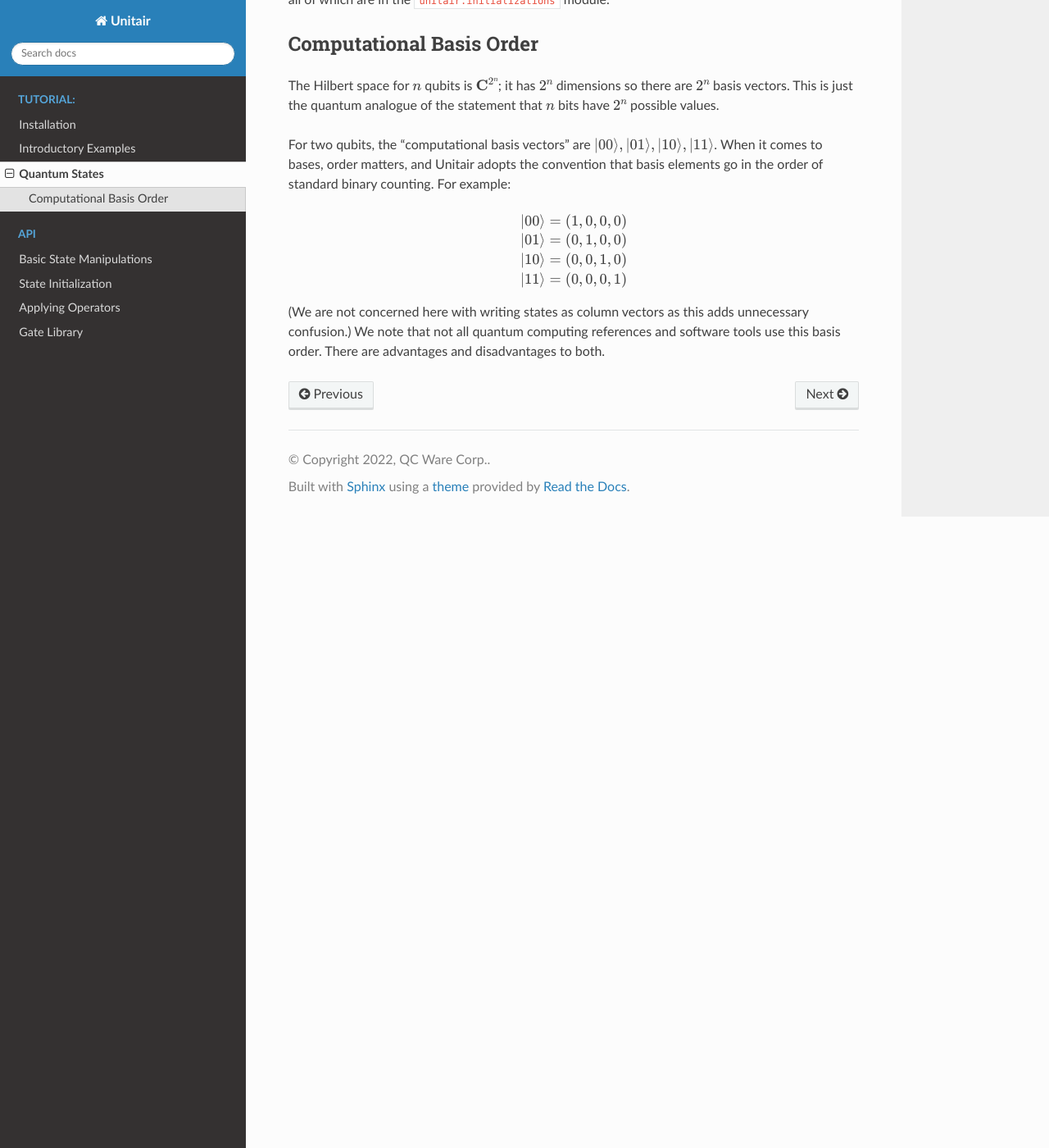
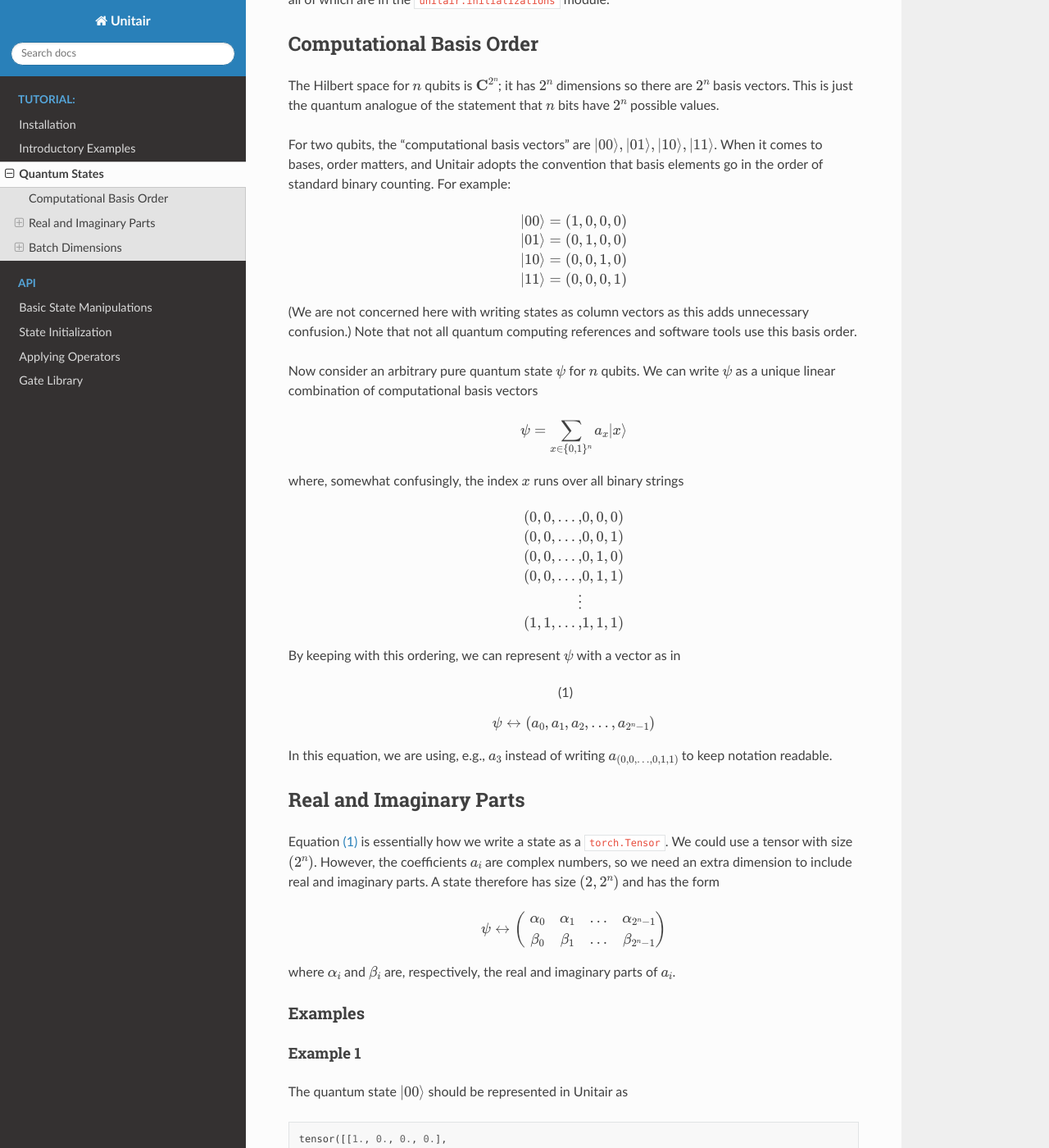
Before and after one commit to qcware/qcware-unitair, a Sphinx documentation site: the page built from docs/tutorial/quantum_states.rst, in a window 1280 px wide and 1400 px high, scrolled down 835 px. Shown: the whole window at 82% size. Built offline with Sphinx 7.4.7 and the Read the Docs theme 2.0.0, drawn with Linux system fonts in a browser that asks for light colours; some of the changed text lies outside the part shown.

Commit message:
Add/modify documentation

```diff
--- a/docs/tutorial/quantum_states.rst
+++ b/docs/tutorial/quantum_states.rst
@@ -1,5 +1,6 @@
+**************
 Quantum States
-==============
+**************
 
 .. attention::
 
@@ -12,9 +13,9 @@
 At minimum, a user should understand
 
 #. `Basics <https://pytorch.org/tutorials/beginner/basics/tensorqs_tutorial.html>`_ of ``torch.Tensor`` objects
-#. :ref:`Ordering<basis-order>` of computational basis elements
-#. Batch dimensions
-#. Real and imaginary parts of states
+#. :ref:`Ordering of computational basis elements<basis-order>`
+#. :ref:`Real and imaginary parts of states<real-imag>`
+#. :ref:`Batch dimensions<batch-dims>`
 
 This section goes beyond these ideas, but
 
@@ -38,7 +39,7 @@
 .. _basis-order:
 
 Computational Basis Order
--------------------------
+=========================
 
 The Hilbert space for :math:`n` qubits is :math:`{\bf C}^{2^n}`;
 it has :math:`2^n` dimensions so there are :math:`2^n` basis
@@ -59,6 +60,203 @@
     \ket{11} &= \left(0,0,0,1\right)\\
 
 (We are not concerned here with writing states as column vectors
-as this adds unnecessary confusion.) We note that not
+as this adds unnecessary confusion.) Note that not
 all quantum computing references and software tools use
-this basis order. There are advantages and disadvantages to both.
+this basis order.
+
+Now consider an arbitrary pure quantum state :math:`\psi` for :math:`n`
+qubits. We can write :math:`\psi` as a unique linear combination of
+computational basis vectors
+
+.. math::
+
+    \psi = \sum_{x \in \{0, 1\}^n} a_x \ket{x}
+
+where, somewhat confusingly, the index :math:`x` runs over all binary strings
+
+.. math::
+
+    (0, 0, \ldots, & 0, 0, 0)\\
+    (0, 0, \ldots, & 0, 0, 1)\\
+    (0, 0, \ldots, & 0, 1, 0)\\
+    (0, 0, \ldots, & 0, 1, 1)\\
+    \vdots \\
+    (1, 1, \ldots, & 1, 1, 1)
+
+By keeping with this ordering, we can represent :math:`\psi` with a
+vector as in
+
+.. math::
+    :label: state-linear-comb
+
+    \psi \leftrightarrow \left(a_0, a_1, a_2, \ldots, a_{2^n - 1} \right)
+
+In this equation, we are using, e.g., :math:`a_3` instead of writing
+:math:`a_{(0,0,\ldots,0,1,1)}` to keep notation readable.
+
+
+.. _real-imag:
+
+Real and Imaginary Parts
+========================
+
+Equation :eq:`state-linear-comb` is essentially how we write a state as
+a ``torch.Tensor``. We could use a tensor with size :math:`(2^n)`.
+However, the coefficients :math:`a_i` are complex numbers,
+so we need an extra dimension to include real and imaginary parts.
+A state therefore has size :math:`(2, 2^n)` and has the form
+
+.. math::
+
+    \psi \leftrightarrow
+    \left(\begin{array}{cccc}
+    \alpha_{0} & \alpha_{1} & \ldots & \alpha_{2^{n} - 1}\\
+    \beta_{0} & \beta_{1} & \ldots & \beta_{2^{n} - 1}
+    \end{array}\right)
+
+where :math:`\alpha_i` and :math:`\beta_i` are, respectively,
+the real and imaginary parts of :math:`a_i`.
+
+Examples
+^^^^^^^^
+
+
+Example 1
+"""""""""
+
+The quantum state :math:`\ket{00}` should be
+represented in Unitair as
+
+.. code-block:: python
+
+    tensor([[1., 0., 0., 0.],
+            [0., 0., 0., 0.]])
+
+Example 2
+"""""""""
+
+The Bell pair
+
+.. math::
+
+    \frac{1}{\sqrt{2}} \left( \ket{00} + \ket{11}\right)
+
+corresponds to
+
+.. code-block::
+
+    tensor([[0.7071, 0., 0., 0.7071],
+            [0.,     0., 0., 0.    ]])
+
+Example 3
+"""""""""
+
+The state
+
+.. math::
+
+    e^{i}\ket{111}
+
+corresponds to
+
+.. code-block:: python
+
+    tensor([[0., 0., 0., 0., 0., 0., 0., 0.5403],
+            [0., 0., 0., 0., 0., 0., 0., 0.8415]])
+
+.. tip::
+
+    You may find ``unit_vector_from_bitstring`` convenient
+    when experimenting with states. For example
+
+    .. code-block:: python
+
+        >>> unit_vector_from_bitstring('01')
+        tensor([[0., 1., 0., 0.],
+                [0., 0., 0., 0.]])
+
+    We only recommend using this function for experimentation
+    as it isn't as fast as ``unit_vector``.
+
+.. _batch-dims:
+
+Batch Dimensions
+================
+
+States in Unitair allow for arbitrary batch dimensions.
+Batched states can have size
+
+.. math::
+
+    (B, 2, 2^n)
+
+where :math:`B` is some positive integer. More generally,
+there can be an arbitrary number of batch dimensions so that
+states have size
+
+
+.. math::
+
+    (B_1, B_2, \ldots, B_k, 2, 2^n)
+
+
+This is the most general form of the size of a state. A PyTorch ``Tensor``
+object with this size is referred to, in the Unitair context, as
+a *state in vector layout*.
+
+.. note::
+
+    The concept of "vector layout" refers to the :math:`2^n`
+    at the end of the size, which casts
+    individual quantum states as a vector with one index (ignoring batches
+    and the "complex" dimension). Unitair also uses, especially internally,
+    a *tensor layout* where the dimension with length :math:`2^n`  is
+    reshaped to have :math:`n` indices, each of which runs over two values.
+
+
+Examples
+^^^^^^^^
+
+
+Example 1
+"""""""""
+The two Bell pairs
+
+
+.. math::
+
+    \frac{1}{\sqrt{2}} \left( \ket{00} + \ket{11}\right) \\
+    \frac{1}{\sqrt{2}} \left( \ket{00} - \ket{11}\right) \\
+
+can be written constructed as a batch:
+
+.. code-block:: python
+
+    tensor([[[ 0.7071,  0.,  0.,  0.7071],
+             [ 0.,      0.,  0.,  0.    ]],
+
+            [[ 0.7071,  0.,  0., -0.7071],
+             [ 0.,      0.,  0.,  0.    ]]])
+
+
+Example 2
+"""""""""
+
+When dealing with lots of batch entries and qubits, tensors
+can quickly get very large.
+
+.. code-block:: python
+
+    from unitair.initializations import rand_state
+
+    state_batch = rand_state(
+        num_qubits=10,
+        batch_dims=(30, 5),
+    )
+
+    print(state_batch.size())
+
+.. code-block:: none
+    :caption: Output
+
+    torch.Size([30, 5, 2, 1024])
```
Also changed, not shown: docs/tutorial/first_example.rst (+6 -9 lines).
